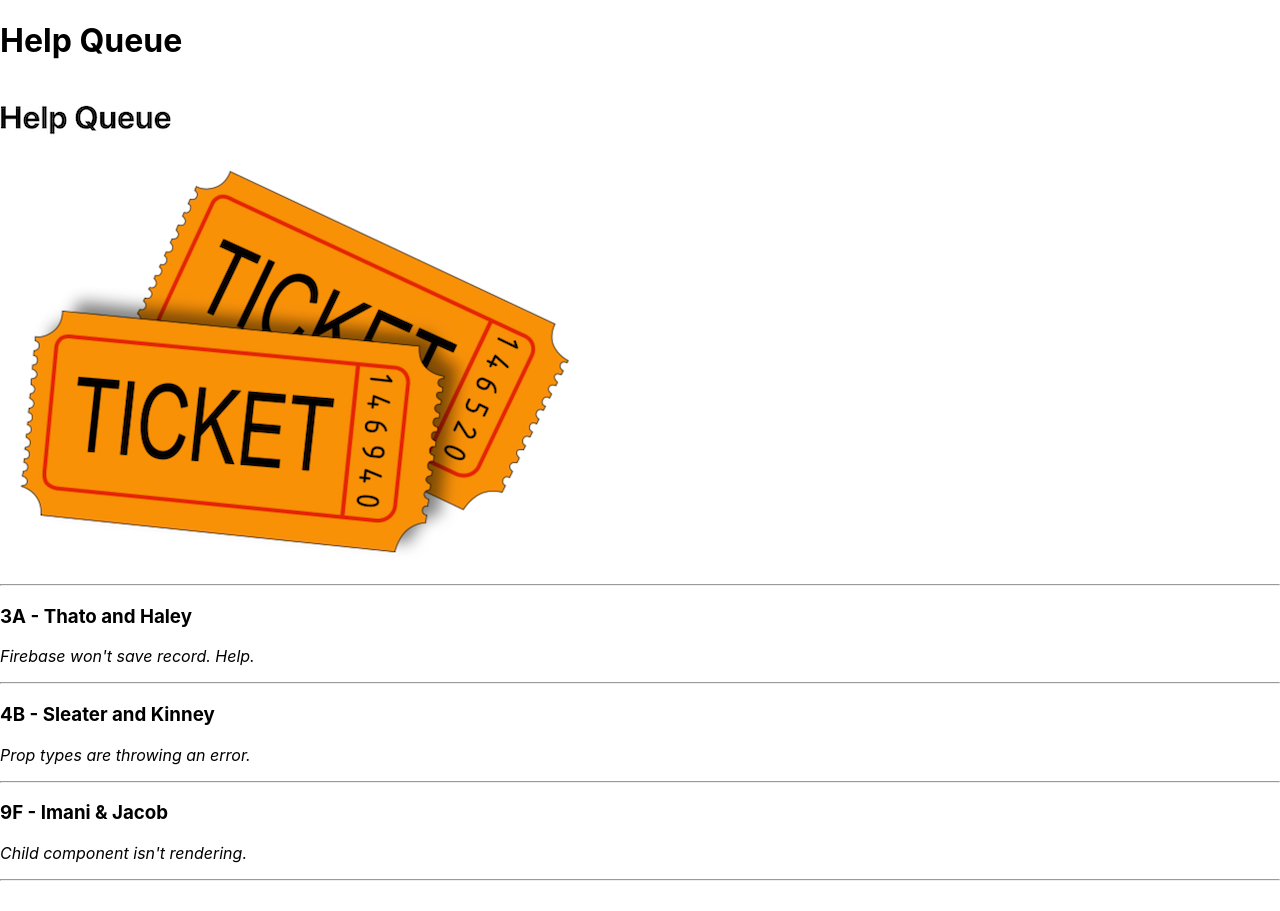
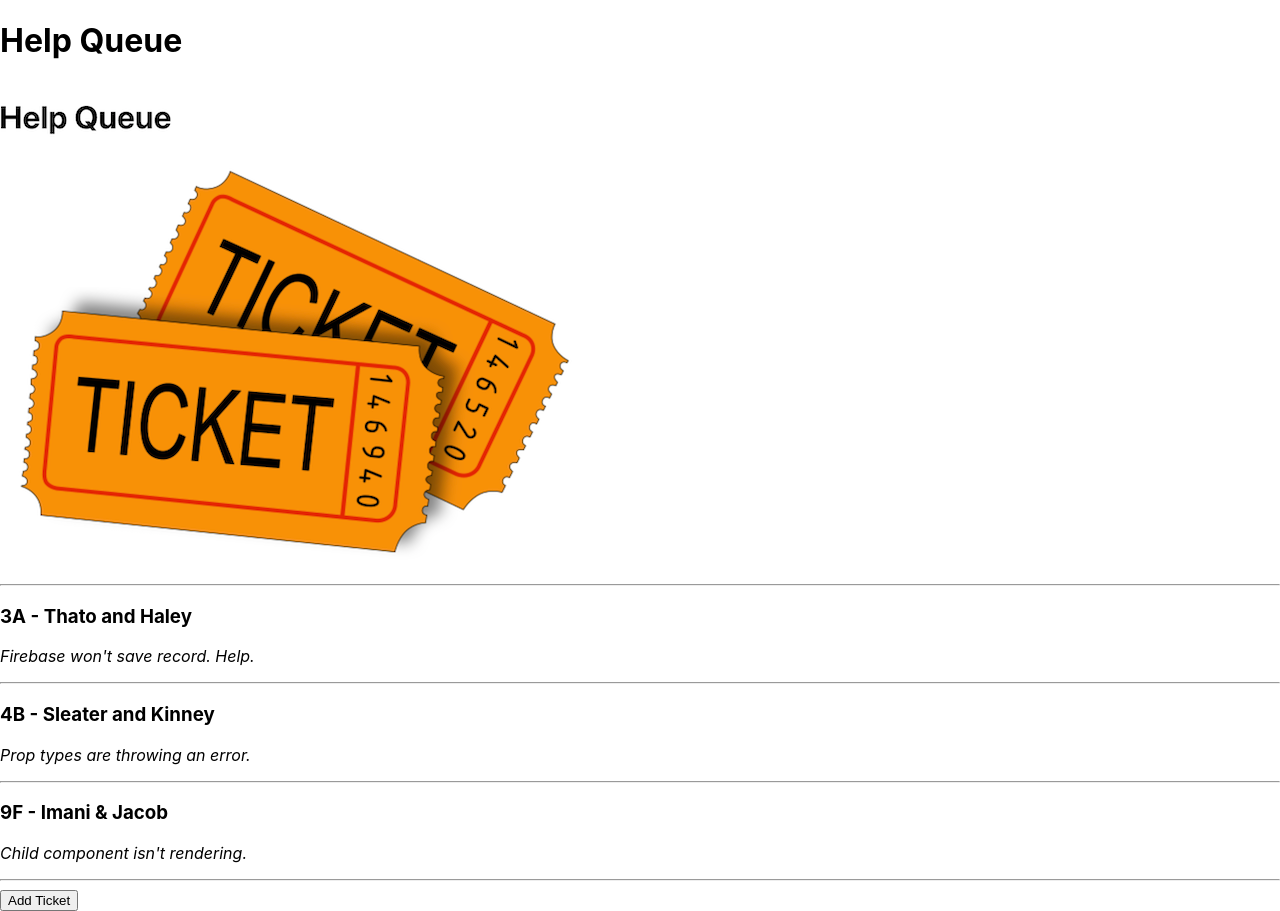
Before and after one commit to klang812/help-queue, a React (Create React App) app: page / in a window 1280 px wide. Before the commit the page ends 889 px from the top, so only its background shows below. Built offline with nearby package versions, Linux system fonts and the light colour scheme.

Commit message:
add local state)

```diff
--- a/src/components/App.js
+++ b/src/components/App.js
@@ -1,6 +1,6 @@
 import React from "react";
 import Header from "./Header";
-import TicketList from "./TicketList";
+import TicketControl from "./TicketControl";
 
 
 function App(){
@@ -9,7 +9,7 @@
   return (
     <React.Fragment>
       <Header />
-      <TicketList />
+      <TicketControl />
     </React.Fragment>
   );
 }
--- /dev/null
+++ b/src/components/NewTicketForm.js
@@ -0,0 +1,11 @@
+import React from "react";
+
+function NewTicketForm(props){
+  return (
+    <React.Fragment>
+      <h3>This is a form.</h3>
+    </React.Fragment>
+  );
+}
+
+export default NewTicketForm;
--- /dev/null
+++ b/src/components/TicketControl.js
@@ -0,0 +1,40 @@
+import React from 'react';
+import NewTicketForm from './NewTicketForm';
+import TicketList from './TicketList';
+
+class TicketControl extends React.Component {
+  constructor(props) {
+    super(props);
+    this.state = {
+      formVisibleOnPage: false
+    };
+    this.handleClick = this.handleClick.bind(this);
+  }
+
+  handleClick = () => {
+    this.setState(prevState => ({
+      formVisibleOnPage: !prevState.formVisibleOnPage
+    }));
+  }
+
+  render(){
+    let currentlyVisibleState = null;
+    let buttonText = null;
+    if (this.state.formVisibleOnPage) {
+      currentlyVisibleState = <NewTicketForm />
+      buttonText = "Return to Ticket List";
+    } else {
+      currentlyVisibleState = <TicketList />
+      buttonText = "Add Ticket";
+    }
+    return (
+      <React.Fragment>
+        {currentlyVisibleState}
+        <button onClick={this.handleClick}>{buttonText}</button>
+      </React.Fragment>
+    );
+  }
+
+}
+
+export default TicketControl;
```
